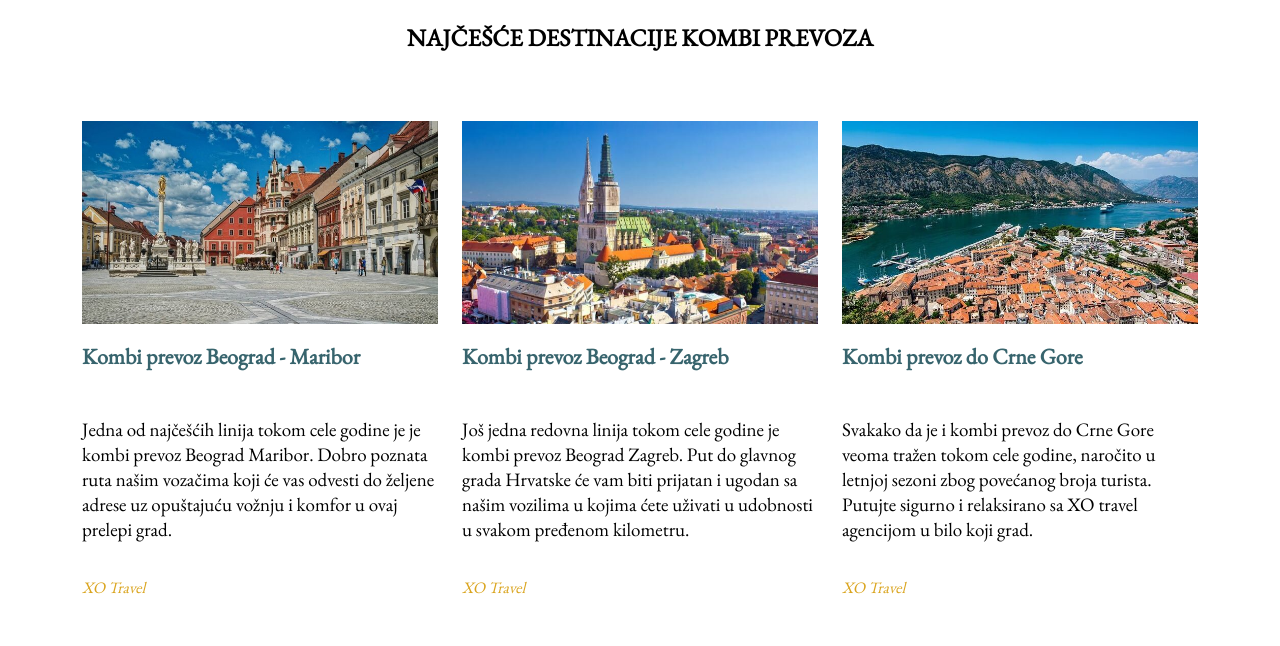
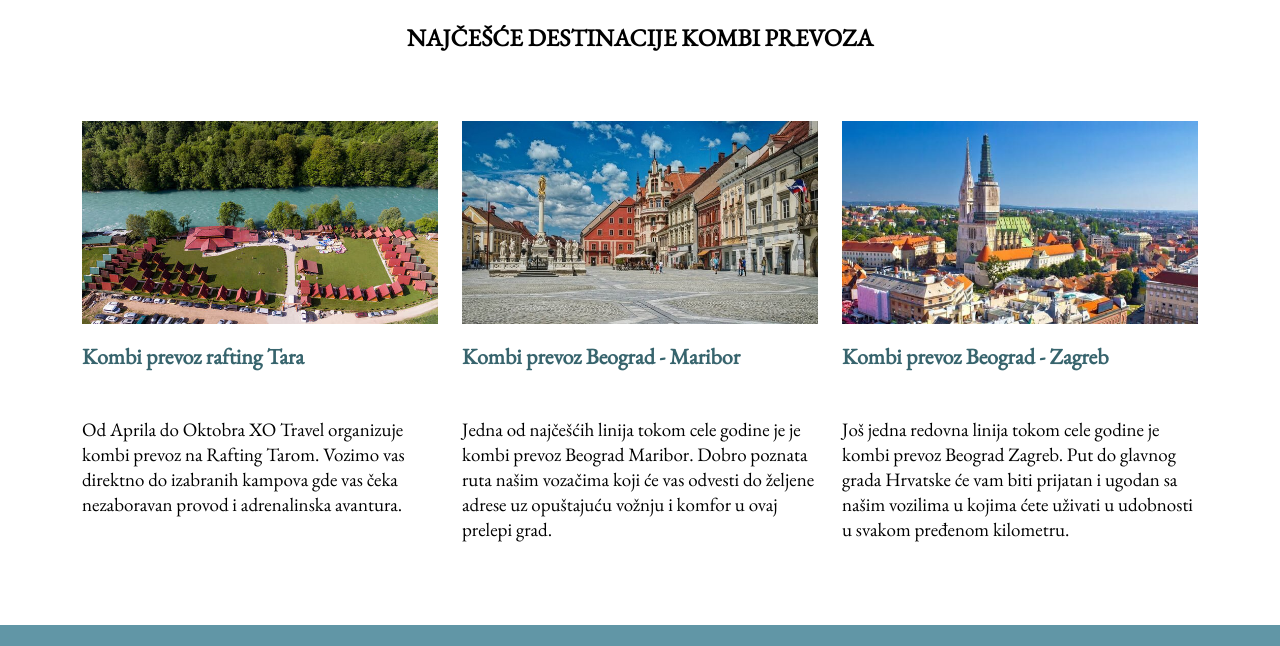
Before and after one commit to Dare3a/xo-travel, a plain HTML site: page index.html in a window 1280 px wide. Shown: the part 1480-2126 px from the top of the page. Drawn offline with nearby package versions, Linux system fonts and the light colour scheme.

Commit message:
Ubacena kartica za Rafting

```diff
--- a/index.html
+++ b/index.html
@@ -212,6 +212,44 @@
                     <div class="card h-100">
                         <a class="img-box" href="#">
                             <picture>
+                                <source media="(min-width: 551px)" srcset="images/rafting-kamp-tara.jpg"
+                                        type="image/webp">
+                                <source media="(min-width: 551px)" srcset="images/rafting-kamp-tara.jpg"
+                                        type="image/jpg">
+
+                                <source media="(max-width: 550px)" srcset="images/rafting-kamp-tara.jpg"
+                                        type="image/webp">
+                                <source media="(max-width: 550px)" srcset="images/rafting-kamp-tara.jpg"
+                                        type="image/jpg">
+
+                                <img class="d-block img-fluid" src="images/rafting-kamp-tara.jpg"
+                                     alt="rafting-kamp-tara" width="700" height="400">
+                            </picture>
+                        </a>
+                        <div class="card-body d-flex flex-wrap">
+                            <h2 class="card-title font-22 pb-2 font-normal">
+                                <a href="#">Kombi prevoz rafting Tara</a>
+                            </h2>
+                            <div class="d-flex flex-wrap align-content-start">
+                                <p class="card-text pb-3">Od Aprila do Oktobra XO Travel organizuje kombi prevoz na
+                                    Rafting Tarom. Vozimo vas direktno do izabranih kampova gde vas čeka nezaboravan
+                                    provod i adrenalinska avantura.
+                                </p>
+                            </div>
+                            <!--                            <div class=" d-flex flex-wrap align-content-end">-->
+                            <!--                                <a href="#" role="button"-->
+                            <!--                                   class="btn btn-warning">Kombi prevoz</a>-->
+                            <!--                            </div>-->
+                        </div>
+                        <!--                        <div class="card-footer">-->
+                        <!--                            <span class="text-muted"><i>XO Travel</i></span>-->
+                        <!--                        </div>-->
+                    </div>
+                </div>
+                <div class="col">
+                    <div class="card h-100">
+                        <a class="img-box" href="#">
+                            <picture>
                                 <source media="(min-width: 551px)" srcset="images/maribor-trg.jpg"
                                         type="image/webp">
                                 <source media="(min-width: 551px)" srcset="images/maribor-trg.jpg"
@@ -240,9 +278,9 @@
                             <!--                                   class="btn btn-warning">Kombi prevoz</a>-->
                             <!--                            </div>-->
                         </div>
-                        <div class="card-footer">
-                            <span class="text-muted"><i>XO Travel</i></span>
-                        </div>
+<!--                        <div class="card-footer">-->
+<!--                            <span class="text-muted"><i>XO Travel</i></span>-->
+<!--                        </div>-->
                     </div>
                 </div>
                 <div class="col">
@@ -277,48 +315,48 @@
                             <!--                                   class="btn btn-warning">Kombi prevoz</a>-->
                             <!--                            </div>-->
                         </div>
-                        <div class="card-footer">
-                            <span class="text-muted"><i>XO Travel</i></span>
-                        </div>
+<!--                        <div class="card-footer">-->
+<!--                            <span class="text-muted"><i>XO Travel</i></span>-->
+<!--                        </div>-->
                     </div>
                 </div>
-                <div class="col">
-                    <div class="card h-100">
-                        <a class="img-box" href="#">
-                            <picture>
-                                <source media="(min-width: 551px)" srcset="images/zaliv-boka-kotorska.jpg"
-                                        type="image/webp">
-                                <source media="(min-width: 551px)" srcset="images/zaliv-boka-kotorska.jpg"
-                                        type="image/jpg">
+                <!--                <div class="col">-->
+                <!--                    <div class="card h-100">-->
+                <!--                        <a class="img-box" href="#">-->
+                <!--                            <picture>-->
+                <!--                                <source media="(min-width: 551px)" srcset="images/zaliv-boka-kotorska.jpg"-->
+                <!--                                        type="image/webp">-->
+                <!--                                <source media="(min-width: 551px)" srcset="images/zaliv-boka-kotorska.jpg"-->
+                <!--                                        type="image/jpg">-->
 
-                                <source media="(max-width: 550px)" srcset="images/zaliv-boka-kotorska.jpg"
-                                        type="image/webp">
-                                <source media="(max-width: 550px)" srcset="images/zaliv-boka-kotorska.jpg"
-                                        type="image/jpg">
+                <!--                                <source media="(max-width: 550px)" srcset="images/zaliv-boka-kotorska.jpg"-->
+                <!--                                        type="image/webp">-->
+                <!--                                <source media="(max-width: 550px)" srcset="images/zaliv-boka-kotorska.jpg"-->
+                <!--                                        type="image/jpg">-->
 
-                                <img class="d-block img-fluid" src="images/zaliv-boka-kotorska.jpg"
-                                     alt="zaliv-boka-kotorska" width="700" height="400">
-                            </picture>
-                        </a>
-                        <div class="card-body d-flex flex-wrap">
-                            <h2 class="card-title font-22 pb-2 font-normal">
-                                <a href="#">Kombi prevoz do Crne Gore</a>
-                            </h2>
-                            <div class="d-flex flex-wrap align-content-start">
-                                <p class="card-text pb-3">Svakako da je i kombi prevoz do Crne Gore veoma tražen
-                                    tokom cele godine, naročito u letnjoj sezoni zbog povećanog broja turista.
-                                    Putujte sigurno i relaksirano sa XO travel agencijom u bilo koji grad.</p>
-                            </div>
-                            <!--                            <div class=" d-flex flex-wrap align-content-end">-->
-                            <!--                                <a href="#" role="button"-->
-                            <!--                                   class="btn btn-warning">Kombi prevoz</a>-->
-                            <!--                            </div>-->
-                        </div>
-                        <div class="card-footer">
-                            <span class="text-muted"><i>XO Travel</i></span>
-                        </div>
-                    </div>
-                </div>
+                <!--                                <img class="d-block img-fluid" src="images/zaliv-boka-kotorska.jpg"-->
+                <!--                                     alt="zaliv-boka-kotorska" width="700" height="400">-->
+                <!--                            </picture>-->
+                <!--                        </a>-->
+                <!--                        <div class="card-body d-flex flex-wrap">-->
+                <!--                            <h2 class="card-title font-22 pb-2 font-normal">-->
+                <!--                                <a href="#">Kombi prevoz do Crne Gore</a>-->
+                <!--                            </h2>-->
+                <!--                            <div class="d-flex flex-wrap align-content-start">-->
+                <!--                                <p class="card-text pb-3">Svakako da je i kombi prevoz do Crne Gore veoma tražen-->
+                <!--                                    tokom cele godine, naročito u letnjoj sezoni zbog povećanog broja turista.-->
+                <!--                                    Putujte sigurno i relaksirano sa XO travel agencijom u bilo koji grad.</p>-->
+                <!--                            </div>-->
+                <!--                            <div class=" d-flex flex-wrap align-content-end">-->
+                <!--                                <a href="#" role="button"-->
+                <!--                                   class="btn btn-warning">Kombi prevoz</a>-->
+                <!--                            </div>-->
+                <!--                        </div>-->
+                <!--                        <div class="card-footer">-->
+                <!--                            <span class="text-muted"><i>XO Travel</i></span>-->
+                <!--                        </div>-->
+                <!--                    </div>-->
+                <!--                </div>-->
             </div>
             <!--        <div class="d-flex p-5">-->
             <!--            <a href="#" role="button"-->
@@ -328,7 +366,7 @@
     </section>
     <div class="logo-bg d-flex flex-column flex-wrap justify-content-center py-4">
         <div class="d-flex flex-wrap justify-content-center pb-2">
-            <a href="https://diriusplus.com/">
+            <a href="index.html">
                 <picture>
                     <source media="(min-width: 1000px)"
                             srcset="./images/logo/logo-xo-travel-80.png"
```
Also changed, not shown: images/rafting-kamp-tara.jpg (added).
